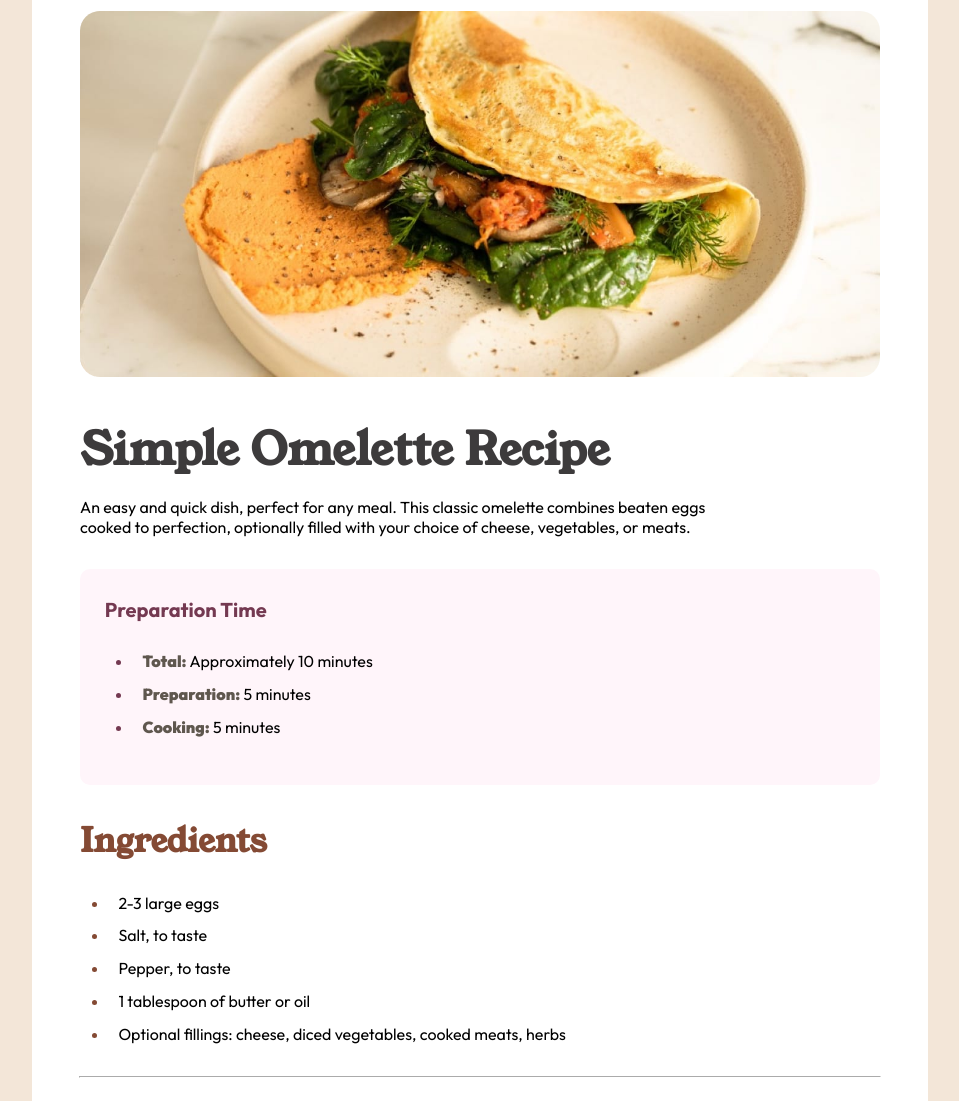
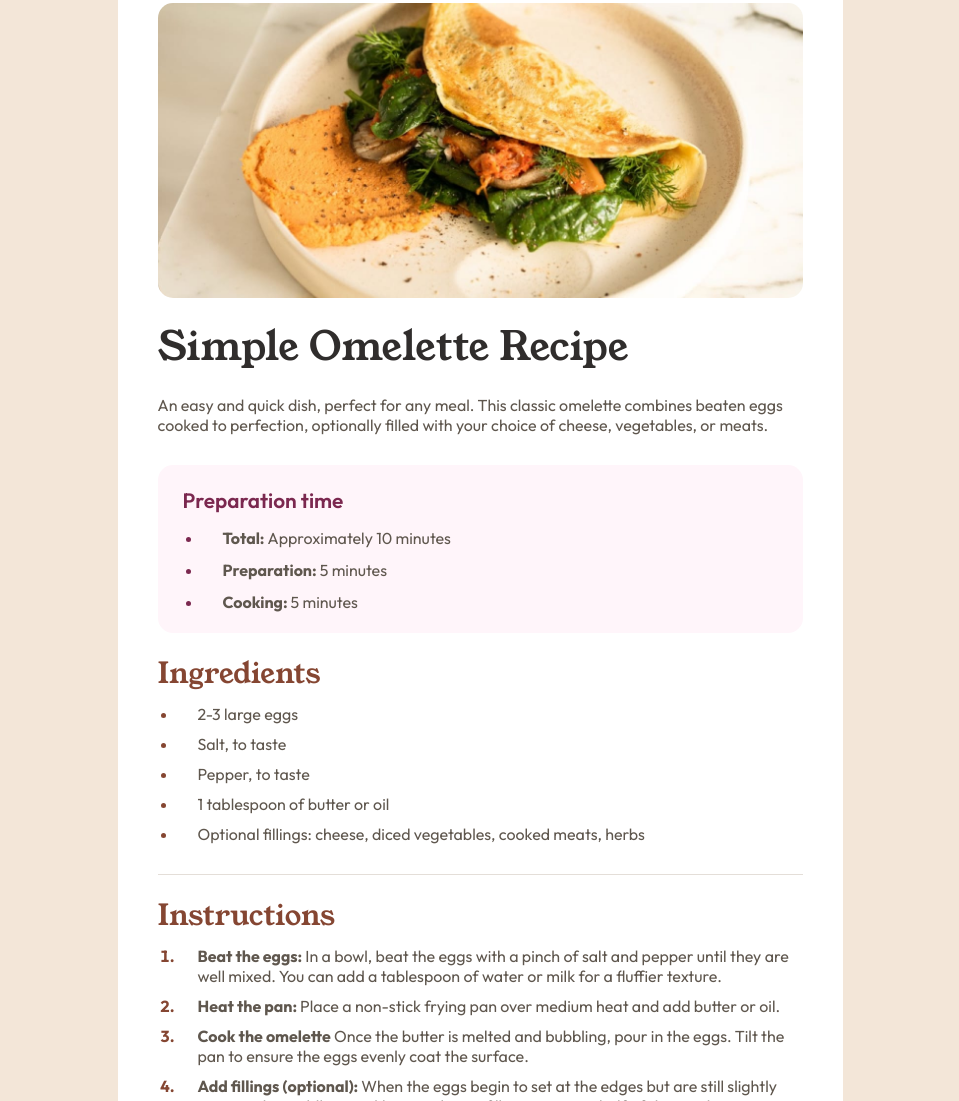
Before and after one commit to Roman-Bruno/omeletterecipefrontendmentor, a plain HTML site: page index.html in a window 1280 px wide. Shown: the part 133-1234 px from the top of the page, without its empty margins (160-1119 px from the left). Drawn offline with Linux system fonts and the light colour scheme.

Commit message:
fixed-bugs

```diff
--- a/index.html
+++ b/index.html
@@ -1,93 +1,102 @@
 <!DOCTYPE html>
+
 <html lang="en">
     <head>
-    <link rel="preconnect" href="https://fonts.googleapis.com">
-    <link rel="preconnect" href="https://fonts.gstatic.com" crossorigin>
-    <link href="https://fonts.googleapis.com/css2?family=Outfit:wght@100..900&family=Young+Serif&display=swap" rel="stylesheet">
         <meta charset="UTF-8">
         <meta name="viewport" content="width=device-width, initial-scale=1.0">
-    <title>Omelette Recipe</title>
+        <title>FEM Recipe Page</title>
         <link rel="stylesheet" href="styles.css">
+        <link rel="shortcut icon" href="img/favicon-32x32.png" type="image/x-icon">
     </head>
     <body>
-    <main>
-        <section>
-            <header class="header">
-                <img src="img/image-omelette.jpeg" alt="omelette">
-                <h1 class="headerH1">Simple Omelette Recipe</h1>
-                <p class="headerParagraph">An easy and quick dish, perfect for any meal. This classic omelette combines beaten eggs <br> cooked to perfection, optionally filled with your choice of cheese, vegetables, or meats.</p>
-            </header>
-
-            <div class="preparationTimeList">
-                <h3 class="prepTimeH3">Preparation Time</h3>
+        <main class="container">
+            <article class="component">
+                <div class="image">
+                    <img src="img/image-omelette.jpeg" alt="Omelette">
+                </div>
+                <div class="text">
+                    <section class="header">
+                        <h1>Simple Omelette Recipe</h1>
+                        <p>
+                            An easy and quick dish, perfect for any meal. This classic omelette combines beaten eggs cooked to
+                            perfection, optionally filled with your choice of cheese, vegetables, or meats.
+                        </p>
+                    </section>
+                    <section class="prep-time">
+                        <h2>Preparation time</h2>
                         <ul>
-                    <li><strong class="strong">Total:</strong> Approximately 10 minutes</li>
-                    <li><strong class="strong">Preparation:</strong> 5 minutes</li>
-                    <li><strong class="strong">Cooking:</strong> 5 minutes</li>
+                            <li><span>Total: </span>Approximately 10 minutes</li>
+                            <li><span>Preparation: </span>5 minutes</li>
+                            <li><span>Cooking: </span>5 minutes</li>
                         </ul>
+                    </section>
+                    <section class="ingredients">
+                        <h2>Ingredients</h2>
+                        <ul>
+                            <li>2-3 large eggs</li>
+                            <li>Salt, to taste</li>
+                            <li>Pepper, to taste</li>
+                            <li>1 tablespoon of butter or oil</li>
+                            <li>Optional fillings: cheese, diced vegetables, cooked meats, herbs</li>
+                        </ul>
+                    </section>
+                    <section class="instructions">
+                        <h2>Instructions</h2>
+                        <ol>
+                            <li>
+                                <span>Beat the eggs: </span>
+                                In a bowl, beat the eggs with a pinch of salt and pepper until they are well mixed.
+                                You can add a tablespoon of water or milk for a fluffier texture.
+                            </li>
+                            <li>
+                                <span>Heat the pan: </span>
+                                Place a non-stick frying pan over medium heat and add butter or oil.
+                            </li>
+                            <li>
+                                <span>Cook the omelette</span>
+                                Once the butter is melted and bubbling, pour in the eggs. Tilt the pan to ensure
+                                the eggs evenly coat the surface.
+                            </li>
+                            <li>
+                                <span>Add fillings (optional): </span>
+                                When the eggs begin to set at the edges but are still slightly runny in the
+                                middle, sprinkle your chosen fillings over one half of the omelette.
+                            </li>
+                            <li>
+                                <span>Fold and serve: </span>
+                                As the omelette continues to cook, carefully lift one edge and fold it over the
+                                fillings. Let it cook for another minute, then slide it onto a plate.
+                            </li>
+                            <li>
+                                <span>Enjoy: </span>
+                                Serve hot, with additional salt and pepper if needed.
+                            </li>
+                        </ol>
+                    </section>
+                    <section class="nutrition">
+                        <h2>Nutrition</h2>
+                        <p>The table below shows nutritional values per serving without the additional fillings.</p>
+                        <table>
+                            <tr>
+                                <th scope="row">Calories</th>
+                                <td>277kcal</td>
+                            </tr>
+                            <tr>
+                                <th scope="row">Carbs</th>
+                                <td>0g</td>
+                            </tr>
+                            <tr>
+                                <th scope="row">Protein</th>
+                                <td>20g</td>
+                            </tr>
+                            <tr>
+                                <th scope="row" class="last-row">Fat</th>
+                                <td class="last-row">22g</td>
+                            </tr>
+                        </table>
+                    </section>
                 </div>
-
-            <div class="ingredientsDiv">
-                <h2 class="ingredientsH2">Ingredients</h2>
-                <ul class="ingredientsUL">
-                    <li class="liIngredients">2-3 large eggs</li>
-                    <li class="liIngredients">Salt, to taste</li>
-                    <li class="liIngredients">Pepper, to taste</li>
-                    <li class="liIngredients">1 tablespoon of butter or oil</li>
-                    <li class="liIngredients">Optional fillings: cheese, diced vegetables, cooked meats, herbs</li>
-                </ul>
-            </div>
-            <hr>
-            <div>
-                <h2 class="instructionsH2">Instructions</h2>
-                <ol>
-                    <li class="olIngredients"><strong class="strong">Beat the eggs: </strong>In a bowl, beat the eggs with a pinch of salt and pepper until they are<br> well mixed. You can add a tablespoon of water or milk for a fluffier texture.</li>
-                    <li class="olIngredients"><strong class="strong">Heat the pan: </strong>Place a non-stick frying pan over medium heat and add butter or oil.</li>
-                    <li class="olIngredients"><strong class="strong">Cook the omelette: </strong>Once the butter is melted and bubbling, pour in the eggs. Tilt the<br> pan to ensure the eggs evenly coat the surface.</li>
-                    <li class="olIngredients"><strong class="strong">Add fillings (optional): </strong>When the eggs begin to set at the edges but are still slightly<br> runny in the middle, sprinkle your chosen fillings over one half of the omelette.</li>
-                    <li class="olIngredients"><strong class="strong">Fold and serve: </strong>As the omelette continues to cook, carefully lift one edge and fold it<br> over the fillings. Let it cook for another minute, then slide it onto a plate.</li>
-                    <li class="olIngredients"><strong class="strong">Enjoy: </strong>Serve hot, with additional salt and pepper if needed.</li>
-                </ol>
-            </div>
-            <hr>
-            <div class="nutritionTable">
-                <h2 class="nutritionH2">Nutrition</h2>
-                <p class="nutritionParagraph">The table shows nutritional values per serving without the additional fillings.</p>
-            </div>
-            <div class="tableRows">
-                <table>
-                    <tbody>
-                        <tr class="firstRow">
-                            <td class="calories">Calories</td>
-                            <td class="calories277">277kcal</td>
-                    </tbody>
-                </table>
-                <hr>
-                <table>
-                    <tbody>
-                        <tr class="firstRow">
-                            <td class="calories">Carbs</td>
-                            <td class="zero">0g</td>
-                    </tbody>
-                </table>
-                <hr>
-                <table>
-                    <tbody>
-                        <tr class="firstRow">
-                            <td class="calories">Protein</td>
-                            <td class="twenty">20g</td>
-                    </tbody>
-                </table>
-                <hr>
-                <table class="lastTable">
-                    <tbody>
-                        <tr class="firstRow">
-                            <td class="tdFat">Fat</td>
-                            <td class="twentyTwo">22g</td>
-                    </tbody>
-                </table>
-            </div>
-        </section>
+            </article>
         </main>
     </body>
 </html>
--- a/styles.css
+++ b/styles.css
@@ -1,222 +1,196 @@
-*{
+/* Fonts */
+
+@import url('https://fonts.googleapis.com/css2?family=Young+Serif&display=swap');
+@import url('https://fonts.googleapis.com/css2?family=Outfit:wght@100..900&display=swap');
+
+/* Reset */
+
+*,
+*::before,
+*::after {
+    box-sizing: border-box;
+}
+
+* {
     margin: 0;
     padding: 0;
+    font-size: 1rem;
+    font-weight: normal;
 }
 
-body{
-    background-color: hsl(30, 54%, 90%);
+img {
+    display: block;
+    max-width: 100%;
 }
 
-section{
-    background-color: white;
-    width: 56rem;
-    margin: auto;
-    border-radius: 30px;
-    text-align: center;
+/* Colors */
+
+:root {
+    --clr-nutmeg: hsl(14, 45%, 36%);
+    --clr-dark-raspberry: hsl(332, 51%, 32%);
+    --clr-white: hsl(0, 0%, 100%);
+    --clr-rose-white: hsl(330, 100%, 98%);
+    --clr-eggshell: hsl(30, 54%, 90%);
+    --clr-light-grey: hsl(30, 18%, 87%);
+    --clr-wenge-brown: hsl(30, 10%, 34%);
+    --clr-dark-charcoal: hsl(24, 5%, 18%);
 }
 
-/* header, with image, h1 and P */
+/* Styling */
 
-img{
-    width: 50rem;
-    padding: auto;
-    border-radius: 20px;
-    margin-top: 3rem;
+body {
+    background-color: var(--clr-eggshell);
 }
 
-.header{
-    text-align: center;
-    margin-top: 6rem;
+.container {
+    display: flex;
+    height: 1800px;
+    justify-content: center;
+    align-items: center;
 }
 
-.headerH1{
-    font-family: "Young Serif", serif;
-    margin-left: 3rem;
-    margin-top: 2.3rem;
-    font-size: 45px;
-    text-align: left;
-    margin-left: 3rem;
-    color: #3d3b3c;
+.component {
+    background-color: var(--clr-white);
+    width: 725px;
+    border-radius: 25px;
+    font-family: "Outfit", sans-serif;
+    color: var(--clr-wenge-brown);
 }
 
-.headerParagraph{
-    font-family: "Outfit", sans-serif;
-    text-align: left;
-    margin-left: 3rem;
-    margin-top: 1rem;
+.component .image {
+    padding: 40px 40px 0;
 }
 
-/* PREPARATION TIME SECTION */
-
-.preparationTimeList{
-    width: 50rem;
-    background-color: hsl(330, 100%, 98%);
-    margin-left: 3rem;
-    margin-top: 2rem;
-    border-radius: 10px;
-    margin-bottom: 2rem;
-    padding-bottom: 1rem;
+.component .text {
+    padding: 0 40px 40px;
 }
 
-
-.prepTimeH3{
-    text-align: left;
-    margin-left: 1.55rem;
-    font-family: "Outfit", sans-serif;
-    color: #743951;
-    padding-top: 1.8rem;
-    padding-bottom: 1rem;
-    font-size: 20px;
+.component .image img {
+    border-radius: 15px;
 }
 
-.strong{
-    color: hsl(30, 10%, 34%);
-    font-weight: 900
+.header h1 {
+    font-family: "Young Serif", serif;
+    font-size: 2.5rem;
+    margin: 20px 0;
+    color: var(--clr-dark-charcoal);
 }
 
-li{
-    margin-left: 3.3rem;
-    text-align: left;
-    padding-top: 0.8rem;
-    padding-left: 0.6rem;
-    font-family: "Outfit", sans-serif;
-    color: black;
+.header p {
+    margin-bottom: 30px;
 }
 
-li::marker {
-    color: #743951; /* Cor da bolinha */
+ul,
+ol {
+    list-style-position: outside;
+    padding-left: 20px;
 }
 
-
-/* INGREDIENTS DIV */
-
-.ingredientsDiv{
-    width: 50rem;
+li {
+    padding-left: 20px;
 }
 
-.ingredientsH2, .instructionsH2, .nutritionH2{
-    color: #844a34;
-    text-align: left;
-    margin-left: 3rem;
-    font-size: 33px;
-    margin-bottom: 1rem;
-    font-family: "Young Serif", serif;
-}
-
-.ingredientsUL{
-    margin-left: 1.5rem;
-}
-
-.liIngredients::marker{
-    color: #844a34;
-}
-
-ul{
-    margin-bottom: 2rem;
-}
-
-hr{
-    width: 50rem;
-    text-align: center;
-    margin: auto;
-    border-color: hsl(32, 10%, 100%);
-}
-
-/* INSTRUCTIONS DIV */
-
-
-.instructionsH2{
-    margin-top: 2rem;
-}
-
-ol{
-    margin-left: 1.5rem;
-    margin-bottom: 2rem;
-    /* list-style: none; */
-}
-
-.olIngredients::marker{
-    color: #844a34;
-    font-weight: 700;
-
-}
-
-.nutritionH2{
-    margin-top: 2rem;
-}
-
-.nutritionParagraph{
-    font-family: "Outfit", sans-serif;
-    text-align: left;
-    margin-left: 3rem;
-    margin-top: 1rem;
-    padding-bottom: 1rem;
-}
-
-
-/* TABLE */
-
-
-.tableRows{
-    text-align: left;
-}
-
-tbody{
-    padding-right: 3rem;
-    font-family: "Outfit", sans-serif;
-}
-
-table{
-    border-bottom: #3d3b3c;
-    width: 35rem;
-    padding-left: 40px;
-}
-
-td{
-    padding-top: 0.5rem;
-    padding-bottom: 0.5rem;
-    padding-left: 2rem ;
-    color: #3d3b3c;
-}
-
-.tdFat{
-    padding-top: 0.5rem;
-}
-
-
-/* ELEMENTS */
-
-.calories277{
-    color: #844a34;
+span {
     font-weight: 700;
 }
 
-.zero{
-    padding-right: 1.2rem;
-    color: #844a34;
+.prep-time {
+    background-color: var(--clr-rose-white);
+    padding: 15px 25px;
+    border-radius: 15px;
+    line-height: 2;
+}
+
+.prep-time h2 {
+    color: var(--clr-dark-raspberry);
+    font-weight: 600;
+    font-size: 1.3rem;
+}
+
+.prep-time li::marker {
+    color: var(--clr-dark-raspberry);
+}
+
+.ingredients,
+.instructions {
+    padding: 20px 0;
+    border-bottom: 1px solid var(--clr-light-grey);
+}
+
+.ingredients h2,
+.instructions h2,
+.nutrition h2 {
+    color: var(--clr-nutmeg);
+    font-family: "Young Serif", serif;
+    font-size: 1.8rem;
+    padding-bottom: 10px;
+}
+
+.ingredients li,
+.instructions li {
+    padding-bottom: 10px;
+}
+
+.ingredients li::marker,
+.instructions li::marker {
+    color: var(--clr-nutmeg);
     font-weight: 700;
 }
 
-.twenty{
-    padding-right: 1.2rem;
-    color: #844a34;
+.nutrition {
+    padding-top: 20px;
+}
+
+.nutrition p {
+    padding-bottom: 10px;
+}
+
+.nutrition table {
+    width: 100%;
+    border-collapse: collapse;
+}
+
+th,
+td {
+    border-bottom: 1px solid var(--clr-light-grey);
+    text-align: left;
+    padding: 15px 30px;
+}
+
+th.last-row,
+td.last-row {
+    border-bottom: none;
+}
+
+td {
+    color: var(--clr-nutmeg);
     font-weight: 700;
 }
 
-.twentyTwo{
-    padding-left: 1.5rem;
-    color: #844a34;
-    font-weight: 700;
-    padding-top: 0.5rem
+/* Mobile view */
+
+@media screen and (max-width: 750px) {
+    body {
+        background-color: var(--clr-white);
+    }
+
+    .component {
+        width: 100%;
+        height: 100%;
+        border-radius: 0;
+    }
+
+    .component .image {
+        padding: 0;
+    }
+
+    .component .image img {
+        border-radius: 0;
+    }
+
+    .header h1 {
+        font-size: 2.2rem;
+        line-height: 1;
+        padding-top: 15px;
+    }
 }
-
-
-/* endpage space */
-
-main{
-    margin-bottom: 8rem;
-}
-
-section{
-    padding-bottom: 2rem;
-}
```
Lines whose indentation alone changed are shown as unchanged.
